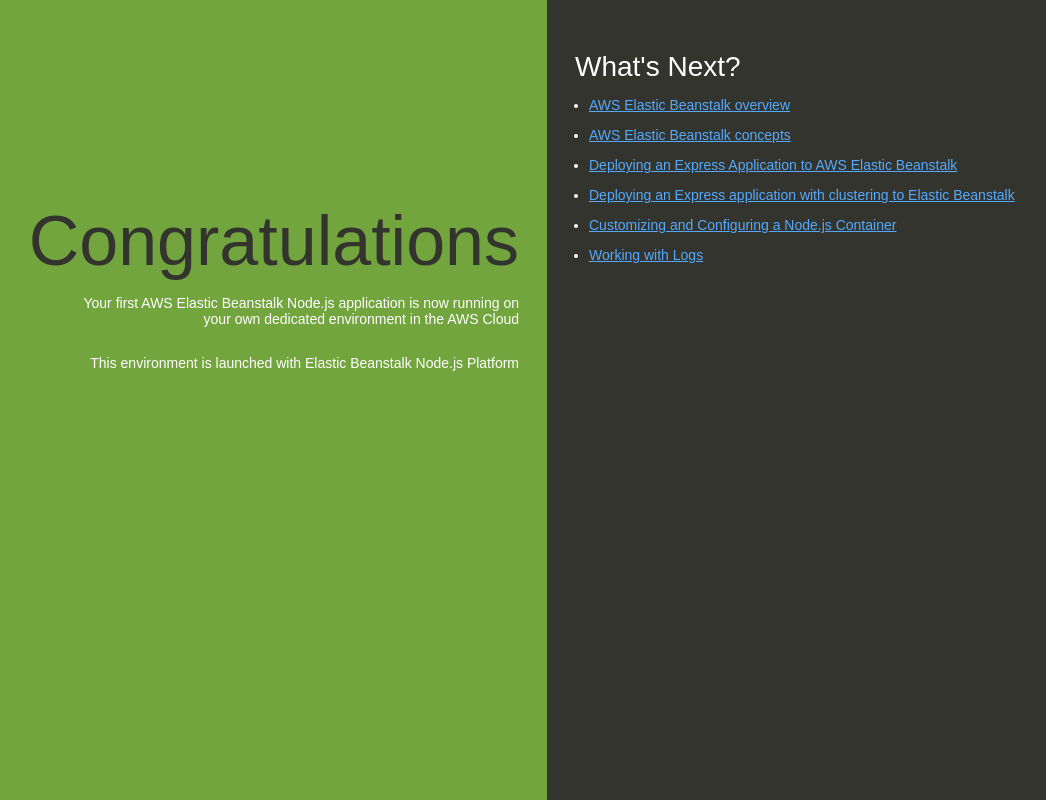
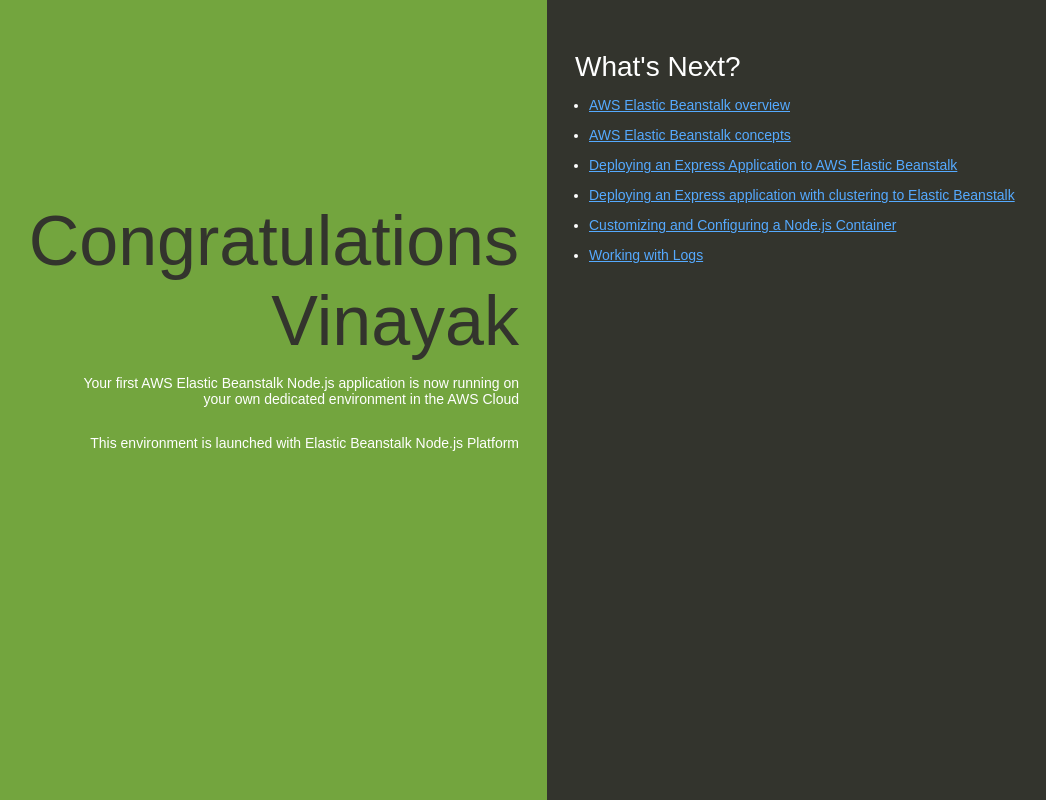
Before and after one commit to VinayakN99/VinayakN99, a website: page index.html in a window 1280 px wide. Shown: the whole page, without its empty margins (93-1139 px from the left). Drawn offline with Linux system fonts and the light colour scheme.

Commit message:
updated nodejs

```diff
--- a/index.html
+++ b/index.html
@@ -74,7 +74,7 @@
   </head>
   <body>
     <div class="textColumn">
-      <h1>Congratulations</h1>
+      <h1>Congratulations Vinayak</h1>
       <p>Your first AWS Elastic Beanstalk Node.js application is now running on your own dedicated environment in the AWS Cloud</p>
       <p>This environment is launched with Elastic Beanstalk Node.js Platform</p>
     </div>
```
